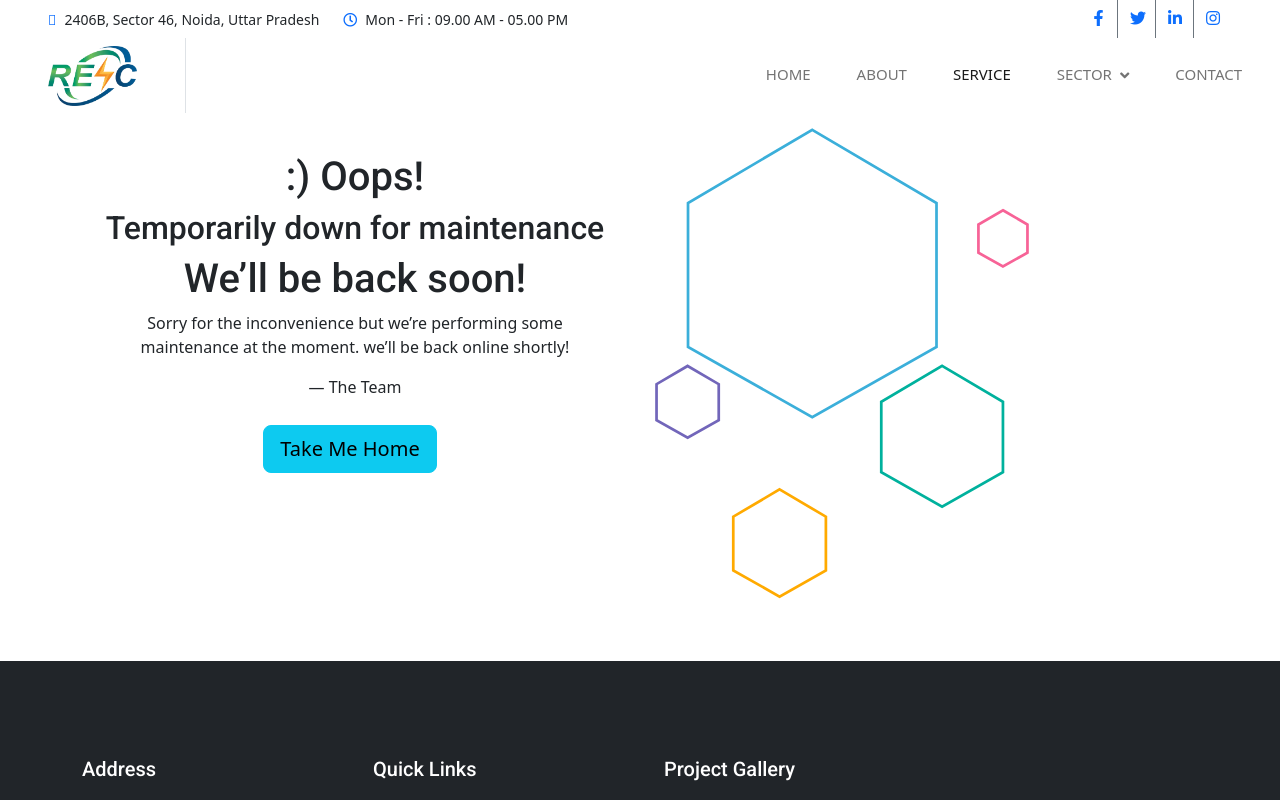
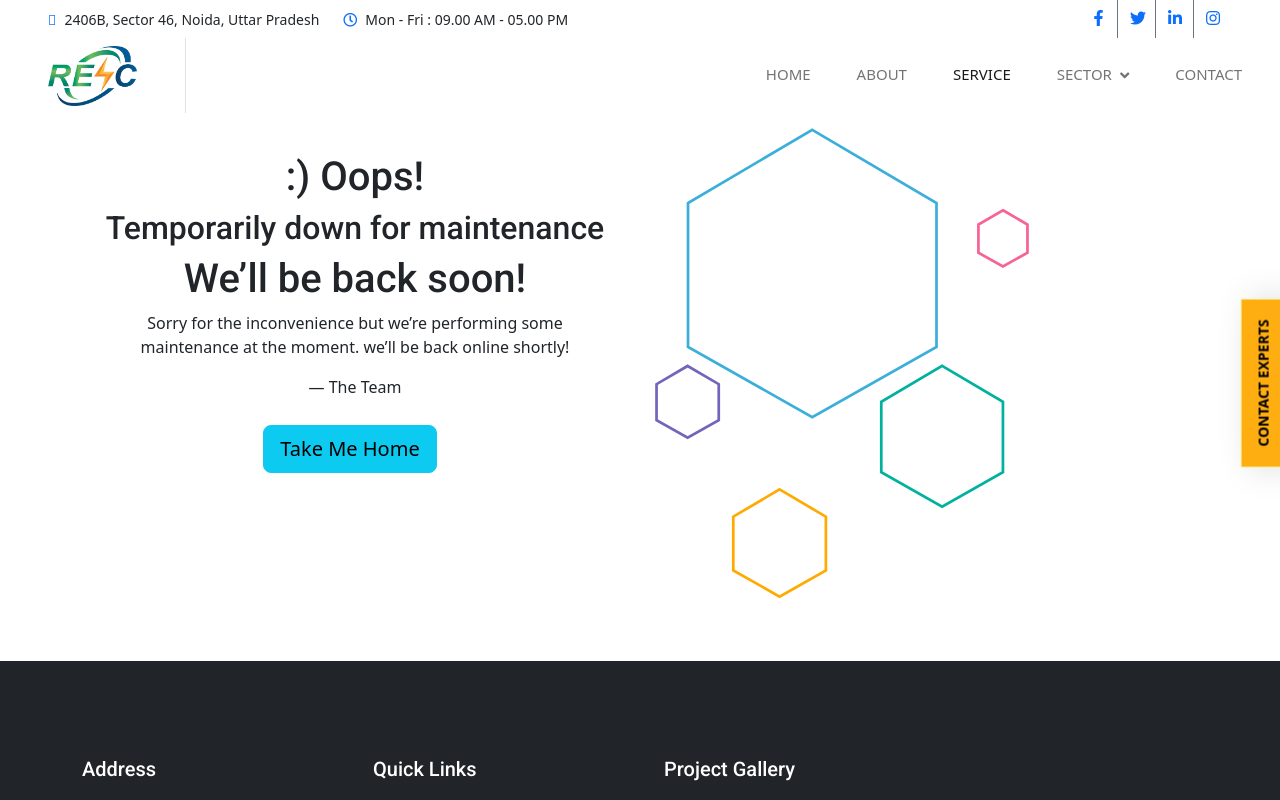
Before and after one commit to Tejas20-03/re4climate_website, a React (Create React App) app: page /service in a window 1280 px wide. Shown: the top 800 px of the page. Built offline with nearby package versions, Linux system fonts and the light colour scheme; grey boxes are pictures that could not be loaded; some icons are missing.

Commit message:
Add: SideContact Button Feature

```diff
--- a/src/App.js
+++ b/src/App.js
@@ -10,6 +10,7 @@ import Contact from "./components/Contact/Contact";
 import AboutUs from "./components/AboutUs/AboutUs";
 import Maintenance from "./components/Maintenance/Maintenance";
 import BackToTop from "./components/BackToTop/BackToTop";
+import SideContact from "./components/SideContact/SideContact";
 
 function App() {
   return (
@@ -39,7 +40,8 @@ function App() {
           <Route path="/nearshore" element={<Maintenance />}></Route>
           <Route path="/service" element={<Maintenance />}></Route>
         </Routes>
-        <BackToTop/>
+        <SideContact />
+        <BackToTop />
         <Footer />
       </BrowserRouter>
     </>
--- a/src/components/Hero/hero.css
+++ b/src/components/Hero/hero.css
@@ -41,12 +41,13 @@ body {
   left: 10%;
   top: 20%;
   width: 500px;
-  max-width: 90%;
+  max-width: 60%;
   z-index: 1;
 }
 
 .slider .list .item .content p:nth-child(1) {
   text-transform: uppercase;
+  top: 10%;
   letter-spacing: 10px;
 }
 
@@ -87,12 +88,12 @@ body {
 
 .thumbnail {
   position: absolute;
-  bottom: 40px;
+  bottom: 80px;
   z-index: 11;
   display: flex;
   gap: 10px;
   width: 100%;
-  height: 250px;
+  height: 150px;
   padding: 0 50px;
   box-sizing: border-box;
   overflow: auto;
@@ -105,7 +106,7 @@ body {
 
 .thumbnail .item {
   width: 150px;
-  height: 220px;
+  height: 120px;
   filter: brightness(0.5);
   transition: 0.5s;
   flex-shrink: 0;
--- /dev/null
+++ b/src/components/SideContact/SideContact.jsx
@@ -0,0 +1,34 @@
+import React from "react";
+
+const SideContact = () => {
+  return (
+    <a
+      href="/contact"
+      style={{
+        textDecoration: "none",
+        position: "fixed",
+        fontSize: "14px",
+        color: "#000",
+        fontWeight: "600",
+        textTransform: "uppercase",
+        borderRadius: "0",
+        padding: "0 20px",
+        border: "1px solid #f9f29e",
+        top: "45%",
+        right: "-68px",
+        lineHeight: "44px",
+        zIndex: "99",
+        transform: "rotate(-90deg)",
+        boxShadow: "0 10px 35px #00000025",
+        background: "#ffae12",
+        textAlign: "center",
+        cursor: "pointer",
+        transition: "all 0.5s ease 0s",
+      }}
+    >
+      Contact Experts
+    </a>
+  );
+};
+
+export default SideContact;
```
